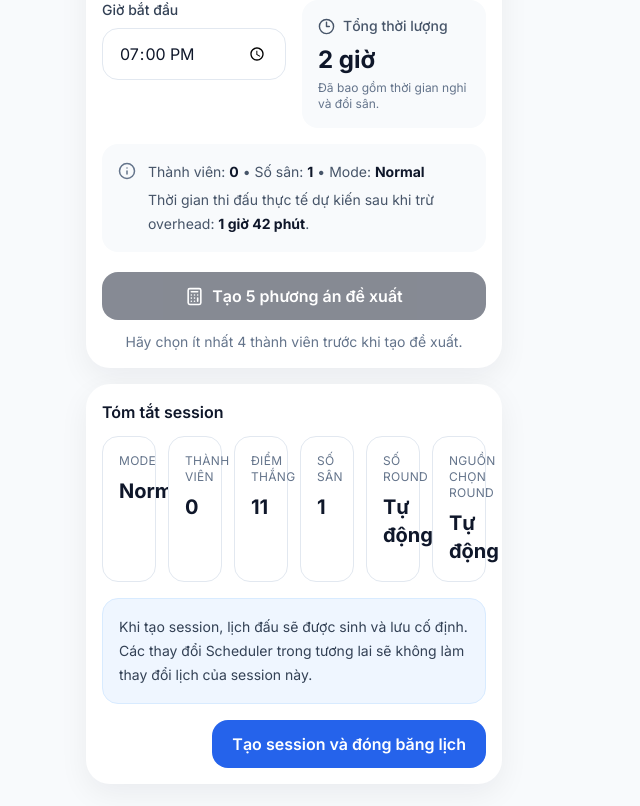
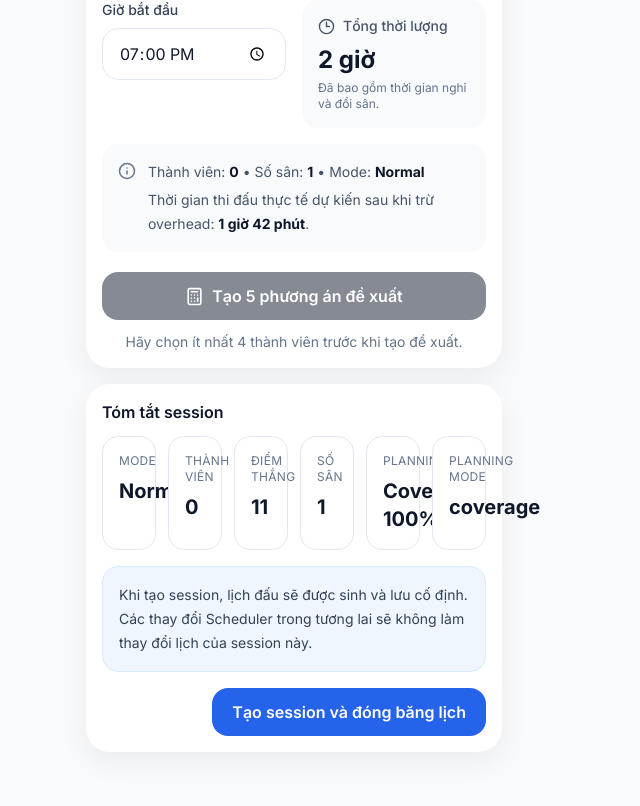
Before and after one commit to tdquan170788-byte/q-pb-smart-match, a Next.js app: page /sessions/new in a window 1280 px wide. Shown: the part 1595-2401 px from the top of the page, without its empty margins (346-986 px from the left). Built offline with nearby package versions, Linux system fonts and the light colour scheme.

Commit message:
Update page.tsx

```diff
--- a/src/app/sessions/new/page.tsx
+++ b/src/app/sessions/new/page.tsx
@@ -408,7 +408,7 @@ setPlanningMode("manual");
       return false;
     }
 
-    if (!useAutomaticRounds) {
+    if (planningMode === "manual") {
       if (
         !Number.isFinite(targetRounds) ||
         !Number.isInteger(targetRounds) ||
@@ -1073,21 +1073,22 @@ teamConfig:
             />
 
             <SummaryBox
-              label="Số round"
-              value={
-                useAutomaticRounds
-                  ? estimatedAutomaticRounds >
-                    0
-                    ? estimatedAutomaticRounds
-                    : "Tự động"
-                  : targetRounds
-              }
-            />
+  label="Planning"
+  value={
+    planningMode === "coverage"
+      ? `Coverage ${targetCoverage}%`
+      : planningMode === "time"
+      ? `${sessionMinutes} phút`
+      : planningMode === "smart"
+      ? "Smart"
+      : `${targetRounds} round`
+  }
+/>
 
             <SummaryBox
-              label="Nguồn chọn round"
-              value={roundSelectionLabel}
-            />
+  label="Planning Mode"
+  value={planningMode}
+/>
           </div>
 
           {mode === "team" ? (
```
